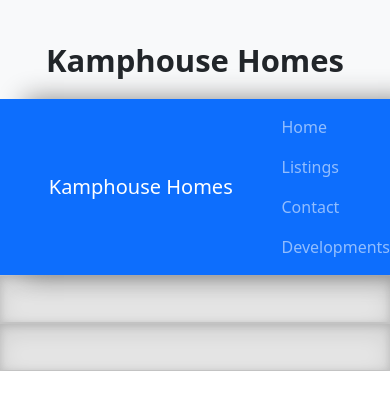
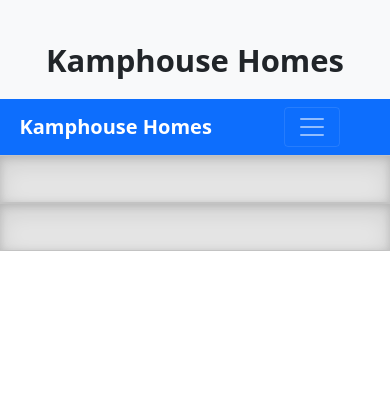
Before and after one commit to Tkamphouse/Kamphouse-Homes, a plain HTML site: page index.html in a window 390 px wide. Drawn offline with Linux system fonts and the light colour scheme.

Commit message:
Updated nav bar

```diff
--- a/index.html
+++ b/index.html
@@ -39,23 +39,27 @@
 			</div>
 		</div>
 
-		<nav class="navbar navbar-expand-lg sticky-top navbar-dark bg-primary" style="box-shadow: 25px 0px 25px 0px #888888;">
-		  <a class="navbar-brand" href="#"></a>
-		  <a class="navbar-brand" href="#">     Kamphouse Homes</a>
+		<nav class="navbar navbar-expand-sm sticky-top navbar-dark bg-primary" style="box-shadow: 25px 0px 0px 0px #888888;">
+			<a class="navbar-brand" href="#" style="margin-left: 5vw; font-weight: bold;">Kamphouse Homes</a>
+			<button class="navbar-toggler" type="button" data-toggle="collapse" data-target="#navbarNav" aria-controls="navbarNav" aria-expanded="false" aria-label="Toggle navigation" style="margin-right: 50px;">
+			  <span class="navbar-toggler-icon"></span>
+			</button>
+			<div class="collapse navbar-collapse" id="navbarNav">
 			  <ul class="navbar-nav">
-			  <li class="nav-item">
+				<li class="nav-item active">
 				  <a class="nav-link" href="index.html">Home</a>
 				</li>
-			  <li class="nav-item active">
+				<li class="nav-item">
 				  <a class="nav-link" href="listings.html">Listings</a>
 				</li>
 				<li class="nav-item">
 				  <a class="nav-link" href="contact.html">Contact</a>
 				</li>
-			  <li class="nav-item">
+				<li class="nav-item disabled">
 				  <a class="nav-link" href="#">Developments</a>
 				</li>
 			  </ul>
+			</div>
 		  </nav>
 
 	  <div class="b-example-divider"></div>
```
Also changed, not shown: 1507BowfinCt.html (+2 -2 lines), contact.html (+10 -6 lines), listings.html (+8 -4 lines), testListing.html (+6 -6 lines). Lines whose indentation alone changed are shown as unchanged.
